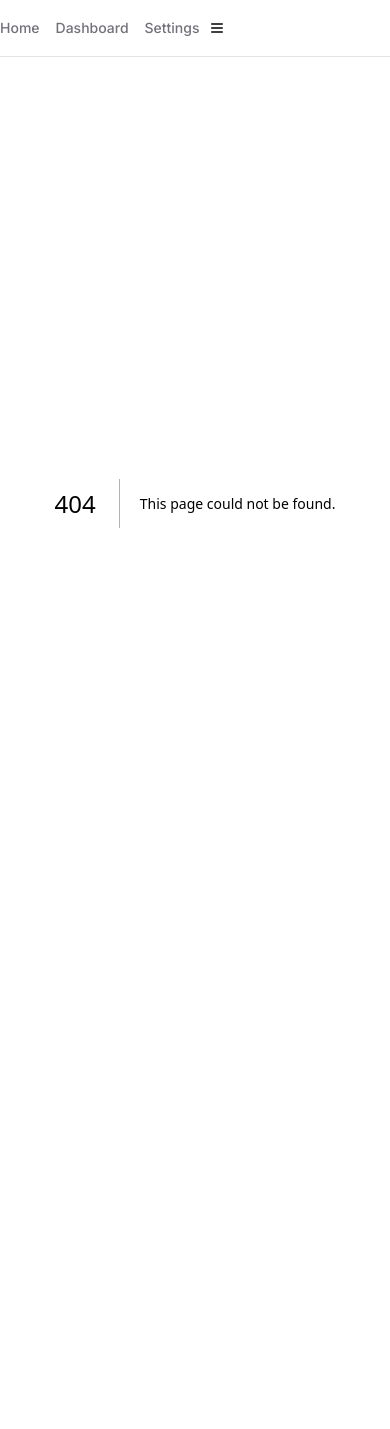
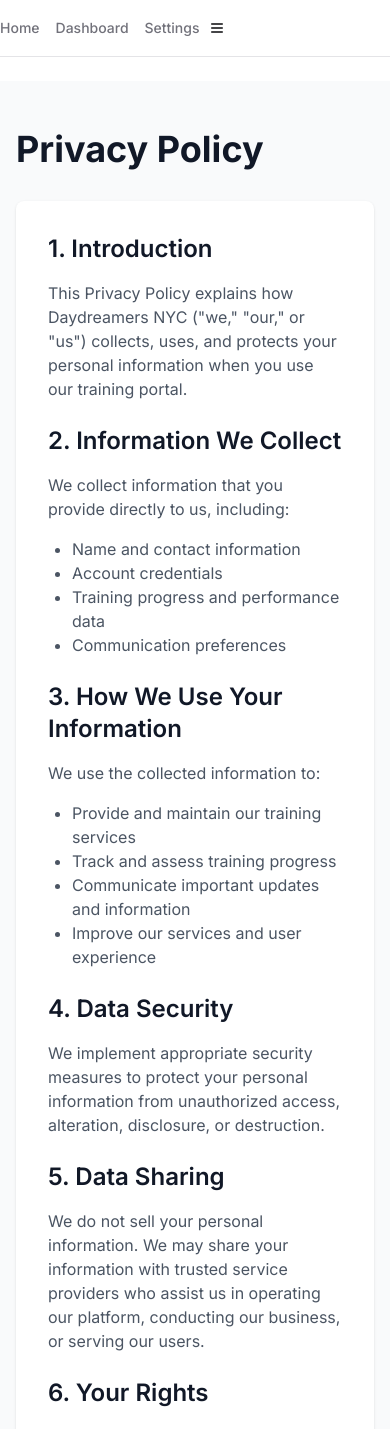
Before and after one commit to geoffvrijmoet/portal-training-daydreamersnyc-com, a Next.js app: page /privacy-policy in a window 390 px wide. Before the commit this address had no page. Shown: the top 1429 px of the page. Before the commit the page ends 949 px from the top, so only its background shows below. Built offline with nearby package versions, Linux system fonts and the light colour scheme.

Commit message:
feat: add privacy policy and terms of service pages
- Create public privacy policy page at /privacy-policy
- Create public terms of service page at /terms
- Style both pages with Tailwind CSS for responsive design
- Add comprehensive content covering data usage, rights and obligations

```diff
--- /dev/null
+++ b/app/privacy-policy/page.tsx
@@ -0,0 +1,81 @@
+import React from 'react';
+
+export default function PrivacyPolicy() {
+  return (
+    <div className="min-h-screen bg-gray-50 py-12 px-4 sm:px-6 lg:px-8">
+      <div className="max-w-4xl mx-auto">
+        <h1 className="text-4xl font-bold text-gray-900 mb-8">Privacy Policy</h1>
+        <div className="bg-white shadow rounded-lg p-8 space-y-6 text-gray-600">
+          <section>
+            <h2 className="text-2xl font-semibold text-gray-900 mb-4">1. Introduction</h2>
+            <p className="mb-4">
+              This Privacy Policy explains how Daydreamers NYC (&quot;we,&quot; &quot;our,&quot; or &quot;us&quot;) collects, uses, and protects your personal information when you use our training portal.
+            </p>
+          </section>
+
+          <section>
+            <h2 className="text-2xl font-semibold text-gray-900 mb-4">2. Information We Collect</h2>
+            <p className="mb-4">We collect information that you provide directly to us, including:</p>
+            <ul className="list-disc pl-6 mb-4">
+              <li>Name and contact information</li>
+              <li>Account credentials</li>
+              <li>Training progress and performance data</li>
+              <li>Communication preferences</li>
+            </ul>
+          </section>
+
+          <section>
+            <h2 className="text-2xl font-semibold text-gray-900 mb-4">3. How We Use Your Information</h2>
+            <p className="mb-4">We use the collected information to:</p>
+            <ul className="list-disc pl-6 mb-4">
+              <li>Provide and maintain our training services</li>
+              <li>Track and assess training progress</li>
+              <li>Communicate important updates and information</li>
+              <li>Improve our services and user experience</li>
+            </ul>
+          </section>
+
+          <section>
+            <h2 className="text-2xl font-semibold text-gray-900 mb-4">4. Data Security</h2>
+            <p className="mb-4">
+              We implement appropriate security measures to protect your personal information from unauthorized access, alteration, disclosure, or destruction.
+            </p>
+          </section>
+
+          <section>
+            <h2 className="text-2xl font-semibold text-gray-900 mb-4">5. Data Sharing</h2>
+            <p className="mb-4">
+              We do not sell your personal information. We may share your information with trusted service providers who assist us in operating our platform, conducting our business, or serving our users.
+            </p>
+          </section>
+
+          <section>
+            <h2 className="text-2xl font-semibold text-gray-900 mb-4">6. Your Rights</h2>
+            <p className="mb-4">You have the right to:</p>
+            <ul className="list-disc pl-6 mb-4">
+              <li>Access your personal information</li>
+              <li>Correct inaccurate information</li>
+              <li>Request deletion of your information</li>
+              <li>Opt-out of certain data collection</li>
+            </ul>
+          </section>
+
+          <section>
+            <h2 className="text-2xl font-semibold text-gray-900 mb-4">7. Contact Us</h2>
+            <p className="mb-4">
+              If you have any questions about this Privacy Policy, please contact us at [contact information].
+            </p>
+          </section>
+
+          <section>
+            <h2 className="text-2xl font-semibold text-gray-900 mb-4">8. Updates to This Policy</h2>
+            <p className="mb-4">
+              We may update this Privacy Policy from time to time. We will notify you of any changes by posting the new Privacy Policy on this page.
+            </p>
+            <p className="text-sm text-gray-500">Last updated: {new Date().toLocaleDateString()}</p>
+          </section>
+        </div>
+      </div>
+    </div>
+  );
+}
--- /dev/null
+++ b/app/terms/page.tsx
@@ -0,0 +1,84 @@
+import React from 'react';
+
+export default function TermsOfService() {
+  return (
+    <div className="min-h-screen bg-gray-50 py-12 px-4 sm:px-6 lg:px-8">
+      <div className="max-w-4xl mx-auto">
+        <h1 className="text-4xl font-bold text-gray-900 mb-8">Terms of Service</h1>
+        <div className="bg-white shadow rounded-lg p-8 space-y-6 text-gray-600">
+          <section>
+            <h2 className="text-2xl font-semibold text-gray-900 mb-4">1. Agreement to Terms</h2>
+            <p className="mb-4">
+              By accessing or using the Daydreamers NYC Training Portal, you agree to be bound by these Terms of Service and all applicable laws and regulations.
+            </p>
+          </section>
+
+          <section>
+            <h2 className="text-2xl font-semibold text-gray-900 mb-4">2. Use License</h2>
+            <p className="mb-4">
+              We grant you a limited, non-exclusive, non-transferable license to access and use the Training Portal for your personal training and development purposes.
+            </p>
+          </section>
+
+          <section>
+            <h2 className="text-2xl font-semibold text-gray-900 mb-4">3. User Accounts</h2>
+            <p className="mb-4">You are responsible for:</p>
+            <ul className="list-disc pl-6 mb-4">
+              <li>Maintaining the confidentiality of your account</li>
+              <li>All activities that occur under your account</li>
+              <li>Notifying us of any unauthorized use</li>
+              <li>Ensuring your account information is accurate</li>
+            </ul>
+          </section>
+
+          <section>
+            <h2 className="text-2xl font-semibold text-gray-900 mb-4">4. Intellectual Property</h2>
+            <p className="mb-4">
+              All content, features, and functionality of the Training Portal are owned by Daydreamers NYC and are protected by international copyright, trademark, and other intellectual property laws.
+            </p>
+          </section>
+
+          <section>
+            <h2 className="text-2xl font-semibold text-gray-900 mb-4">5. Prohibited Uses</h2>
+            <p className="mb-4">You agree not to:</p>
+            <ul className="list-disc pl-6 mb-4">
+              <li>Use the portal for any unlawful purpose</li>
+              <li>Share your account credentials</li>
+              <li>Attempt to gain unauthorized access</li>
+              <li>Interfere with the proper functioning of the portal</li>
+            </ul>
+          </section>
+
+          <section>
+            <h2 className="text-2xl font-semibold text-gray-900 mb-4">6. Termination</h2>
+            <p className="mb-4">
+              We reserve the right to terminate or suspend your account and access to the Training Portal at our sole discretion, without notice, for conduct that we believe violates these Terms of Service.
+            </p>
+          </section>
+
+          <section>
+            <h2 className="text-2xl font-semibold text-gray-900 mb-4">7. Disclaimer</h2>
+            <p className="mb-4">
+              The Training Portal is provided &quot;as is&quot; and &quot;as available&quot; without any warranties, either express or implied.
+            </p>
+          </section>
+
+          <section>
+            <h2 className="text-2xl font-semibold text-gray-900 mb-4">8. Limitation of Liability</h2>
+            <p className="mb-4">
+              Daydreamers NYC shall not be liable for any indirect, incidental, special, consequential, or punitive damages resulting from your use of or inability to use the Training Portal.
+            </p>
+          </section>
+
+          <section>
+            <h2 className="text-2xl font-semibold text-gray-900 mb-4">9. Changes to Terms</h2>
+            <p className="mb-4">
+              We reserve the right to modify these terms at any time. We will notify users of any material changes via email or through the Training Portal.
+            </p>
+            <p className="text-sm text-gray-500">Last updated: {new Date().toLocaleDateString()}</p>
+          </section>
+        </div>
+      </div>
+    </div>
+  );
+}
```
